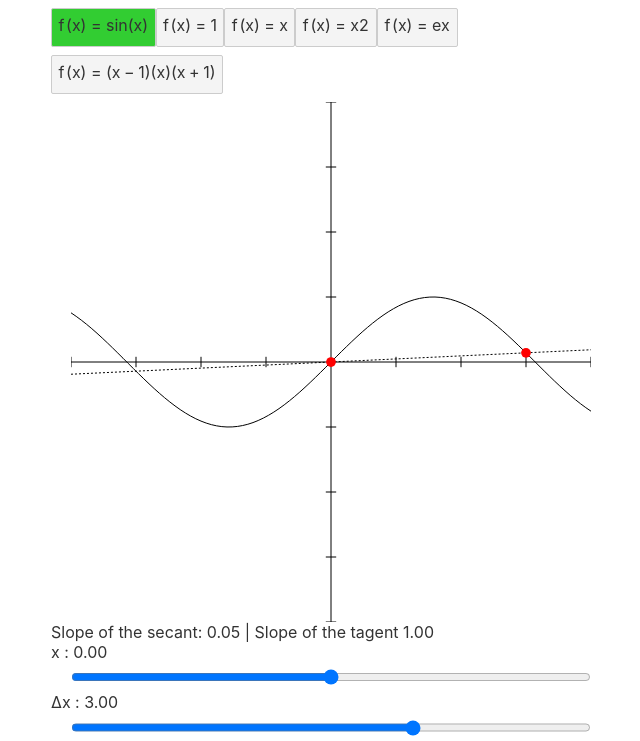
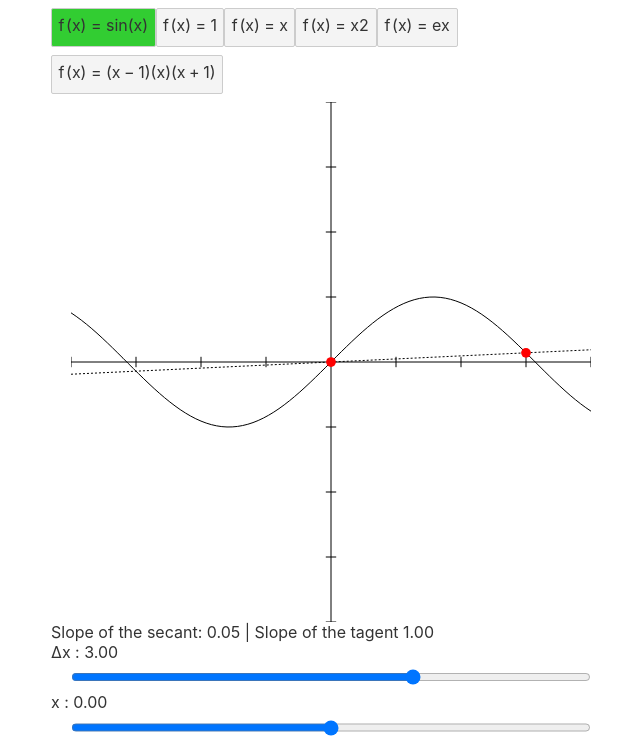
Before and after one commit to nchlsb/early-calc, a Svelte app: page / in a window 1280 px wide. Shown: the top 741 px of the page, without its empty margins (309-949 px from the left). Built offline with nearby package versions, Linux system fonts and the light colour scheme.

Commit message:
Changed order of inputs so that deltaX input was right below info on line slopes

```diff
--- a/src/App.svelte
+++ b/src/App.svelte
@@ -172,14 +172,6 @@ let selectedIndex = 0;
 		Slope of the secant: {slope(x, f(x), x + deltaX, f(x + deltaX)).toFixed(2)} | Slope of the tagent {slope(x, f(x), x + DELTX_X_APPROACHES_0, f(x + DELTX_X_APPROACHES_0)).toFixed(2)}
 	</span>
 	<br/>
-	<span style="display: inline-block;">
-		<label id="labelX" for="x">x:</label>
-	</span>
-	<span style="display: inline-block;">
-		<label id="labelDeltaXValue" for="deltaX">{x.toFixed(2)}</label>
-	</span>
-	<input id="x" type="range" step="0.01" min={xMinBound} max={xMaxBound} bind:value={sliderX}>
-
 	<!-- todo - is there a better way to in-line this?-->
 	<span style="display: inline-block;">
 		<label id="labelDeltaXSymbol" for="deltaX">Delta x:</label>
@@ -189,6 +181,15 @@ let selectedIndex = 0;
 	</span>
 
 	<input id="deltaX" type="range" min="0.001" step="0.01" max={Math.log(xMaxBound - xMinBound).toFixed(2)}  bind:value={sliderDeltaX}>
+	<span style="display: inline-block;">
+		<label id="labelX" for="x">x:</label>
+	</span>
+	<span style="display: inline-block;">
+		<label id="labelDeltaXValue" for="deltaX">{x.toFixed(2)}</label>
+	</span>
+	<input id="x" type="range" step="0.01" min={xMinBound} max={xMaxBound} bind:value={sliderX}>
+
+
 
 
 
```
